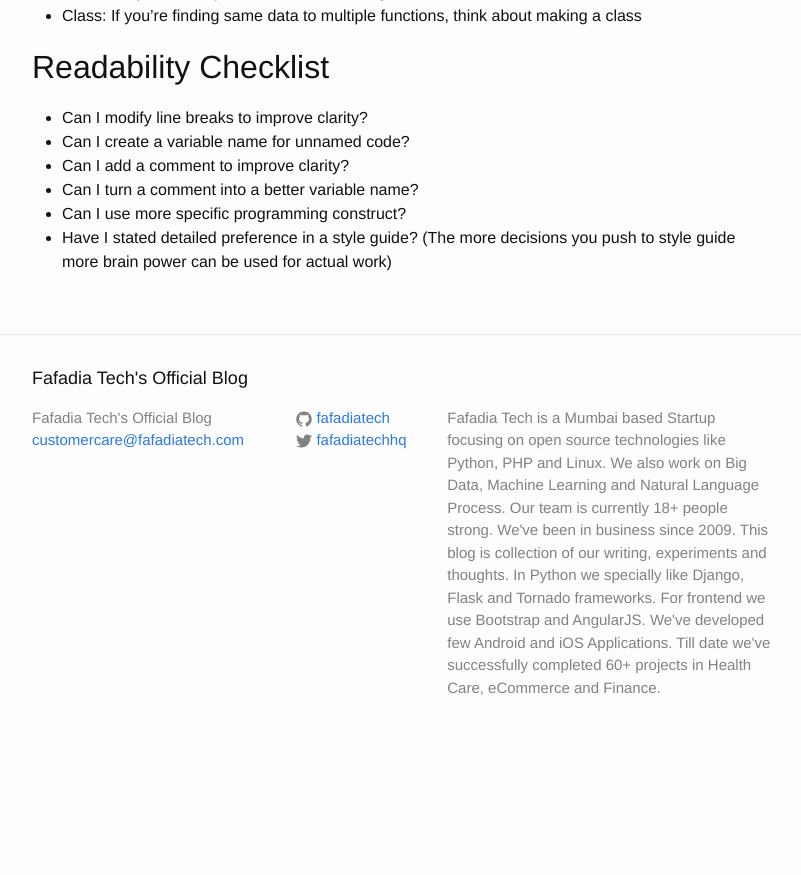
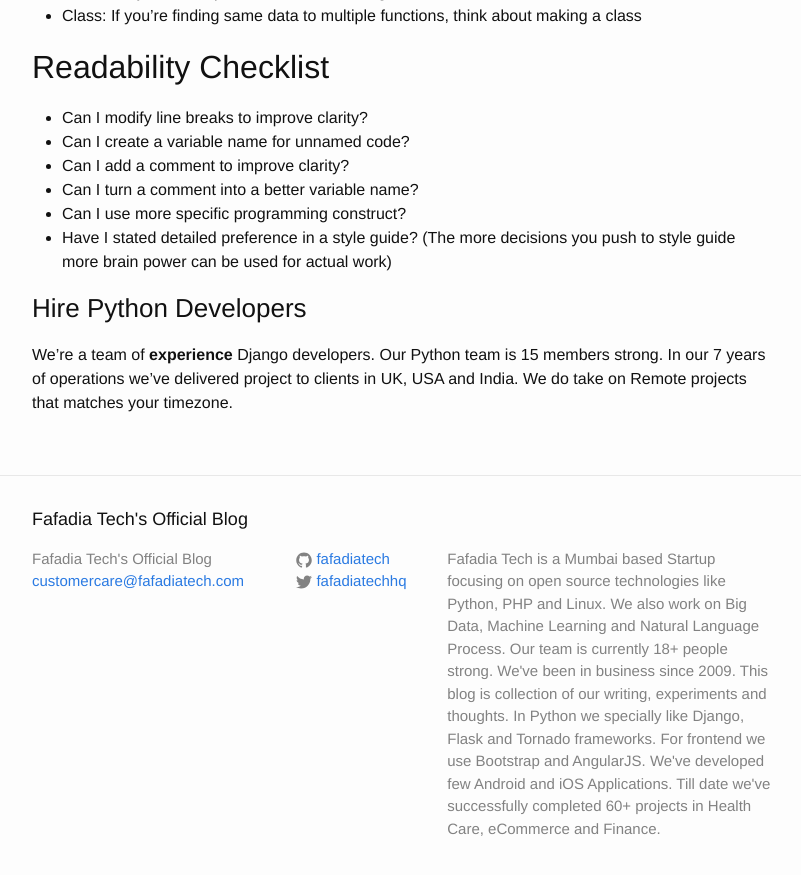
Before and after one commit to fafadiatech/fafadiatech.github.io, a Jekyll site: the page built from _posts/2017-01-19-summary-readability-counts.md, in a window 1280 px wide and 900 px high, scrolled down 2520 px. Shown: the top 875 px of the window, without its empty margins (238-1039 px from the left). Built offline with Jekyll 4.4.1, drawn with Linux system fonts in a browser that asks for light colours; before the commit the page ends 3279 px from its top, so only the background shows below that.

Commit message:
added marketing pitch

```diff
--- a/_posts/2017-01-19-summary-readability-counts.md
+++ b/_posts/2017-01-19-summary-readability-counts.md
@@ -101,3 +101,7 @@ Note: the **is_anagram** function
 * Can I turn a comment into a better variable name?
 * Can I use more specific programming construct?
 * Have I stated detailed preference in a style guide? (The more decisions you push to style guide more brain power can be used for actual work)
+
+### Hire Python Developers
+
+We're a team of **experience** Django developers. Our Python team is 15 members strong. In our 7 years of operations we've delivered project to clients in UK, USA and India. We do take on Remote projects that matches your timezone.
```
